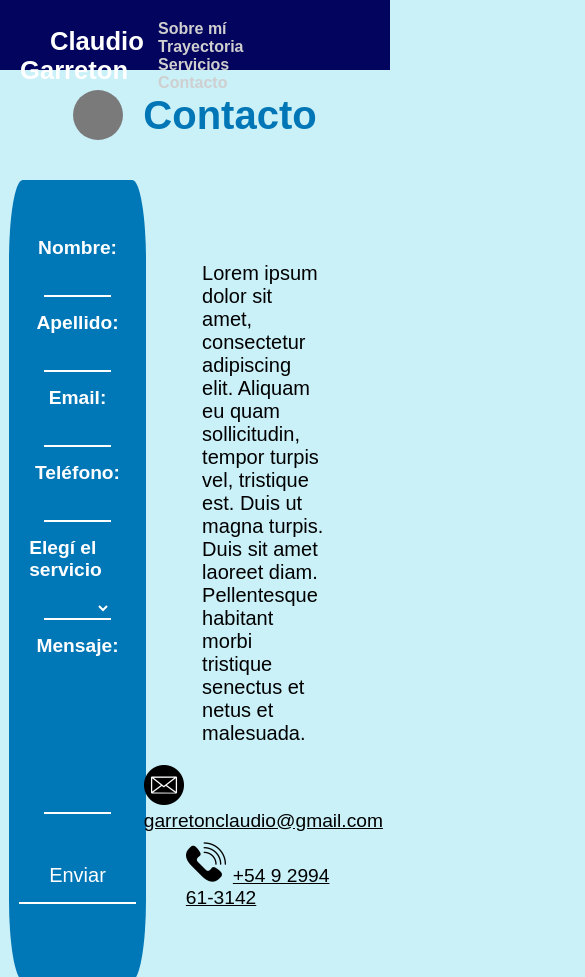
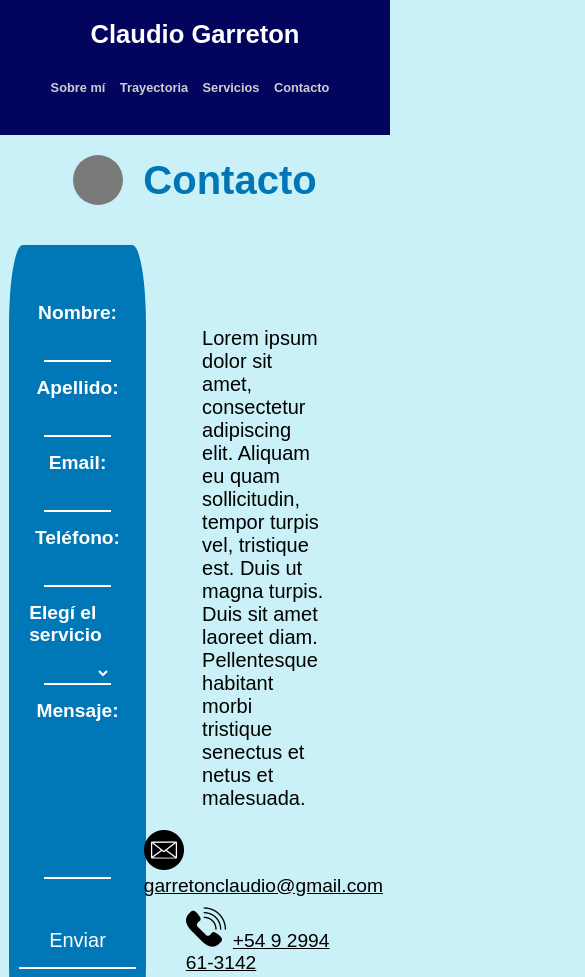
Before and after one commit to andresgarreton/PF-GarretonAndres, a plain HTML site: page pages/contacto.html in a window 390 px wide. Shown: the top 977 px of the page, 585 px wide, since content can reach past the window. Drawn offline with Linux system fonts and the light colour scheme.

Commit message:
Se hizo responsive el header

```diff
--- a/css/styles.css
+++ b/css/styles.css
@@ -39,7 +39,7 @@ header nav ul li {
 
 header {
     background-color: #03045E;
-    height: 70px;
+    height: 13vh;
     width: 100%;
     padding: 20px;
 }
@@ -50,6 +50,7 @@ header {
     justify-content: space-between;
     align-items: center;
     padding-right: 20px;
+    height: 9vh;
 }
 
 .navbar__logo {
@@ -57,6 +58,26 @@ header {
     font-size: 1.6rem;
     font-weight: bold;
     padding: 25px 30px;
+}
+
+@media (max-width:1200px){
+    .navbar-alt{
+        flex-direction: column;
+        padding-right: 0px;
+    }
+    .navbar__logo {
+        margin-bottom: 20px;
+    }
+    header{
+        height: 16vh;
+    }
+    .navbar__item{
+        margin-right: 10px;
+        font-size: 0.8rem;
+    }
+    .navbar__item:hover{
+        font-size: 0.85rem;
+    }
 }
 
 /* Portada */
```
